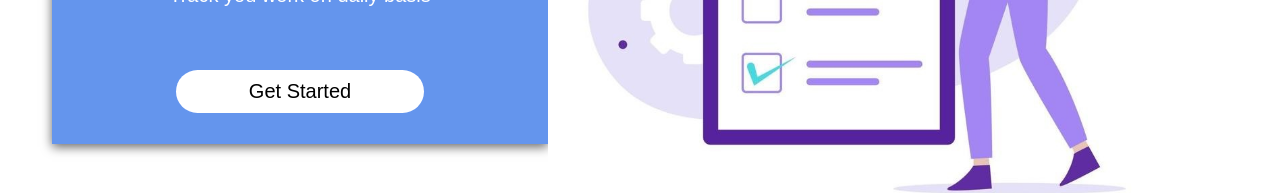
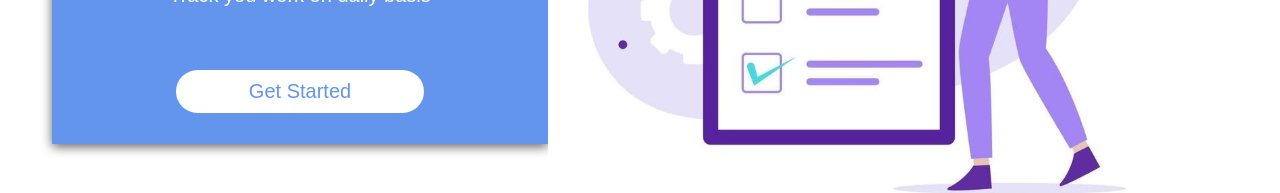
Before and after one commit to SourovKH/todo-ui, a React (Vite) app: page / in a window 1280 px wide. Shown: the part 426-619 px from the top of the page. Built offline with nearby package versions, Linux system fonts and the light colour scheme.

Commit message:
Refactor homepage

```diff
--- a/src/components/HomePage.jsx
+++ b/src/components/HomePage.jsx
@@ -1,21 +1,26 @@
 /* eslint-disable react/prop-types */
-import {Link} from "react-router-dom";
+import {Link, useNavigate} from "react-router-dom";
 import {DashBoardButton, HomePageImage, TemplateBox, TemplateBoxHeading} from "../styles/home-page.styles.js";
 
 const HomePage = () => {
+  const navigate = useNavigate();
+  const goToDashBoard = () => {
+    navigate("/todo-dashboard");
+  }
+
   return (
     <div style={{padding: '1em', display: 'flex', alignItems: "center", justifyContent: 'center', height: '90%'}}>
       <TemplateBox>
         <TemplateBoxHeading>Welcome to TODO</TemplateBoxHeading>
         <div style={{color: "white"}}>Track you work on daily basis</div>
-        <DashBoardButton>
-          <Link to="/todo-dashboard" style={{textDecoration: 'none', color: 'black'}}>Get Started</Link>
+        <DashBoardButton onClick={goToDashBoard}>
+          Get Started
         </DashBoardButton>
       </TemplateBox>
       <HomePageImage>
-        <img src="../../public/images/home-page-image.jpeg" style={{height: '90%', aspectRatio: '1'}}></img>
+        <img src="/images/home-page-image.jpeg" style={{height: '90%', aspectRatio: '1'}}></img>
       </HomePageImage>
-  </div>
+    </div>
   )
 }
 
--- a/src/styles/home-page.styles.js
+++ b/src/styles/home-page.styles.js
@@ -21,7 +21,9 @@ export const DashBoardButton = styled('div')({
   textAlign: 'center',
   width: '50%',
   padding: '0.5em',
+  cursor: 'pointer',
   borderRadius: '50px',
+  color: 'cornflowerblue',
   backgroundColor: 'white',
 });
 
```
